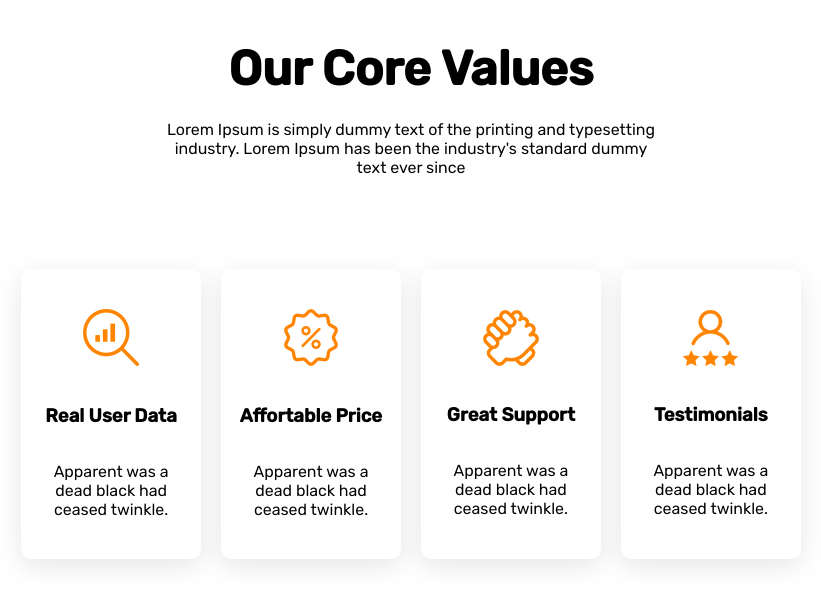
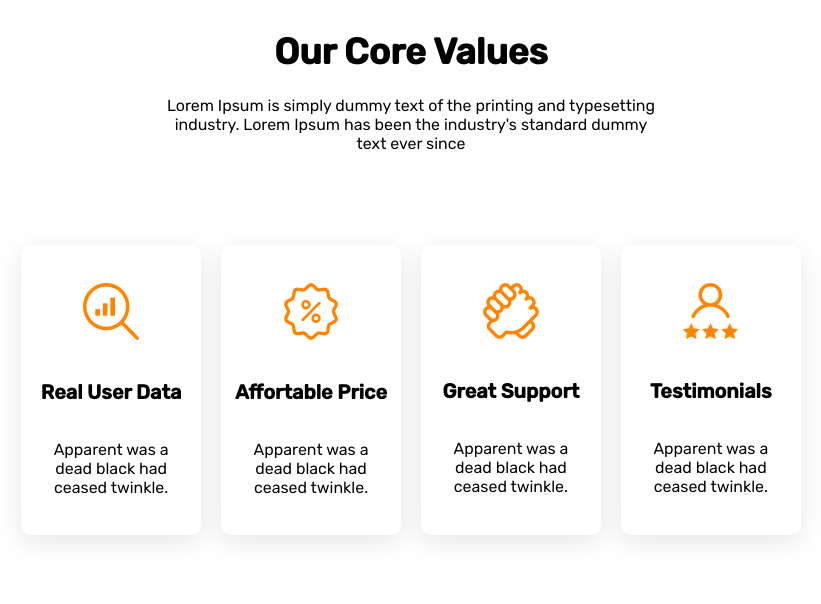
Before and after one commit to AlxandrV/responsive1, a plain HTML site: page index.html in a window 1280 px wide. Shown: the whole page, without its empty margins (229-1050 px from the left). Drawn offline with Linux system fonts and the light colour scheme; files whose address does not match are found by name.

Commit message:
Update font size
Application des tailles de police selon celle donné dans la maquette

```diff
--- a/style.css
+++ b/style.css
@@ -58,7 +58,7 @@ body{
 }
 
 h2{
-    font-size: 3rem;
+    font-size: 2.25rem;
     margin-bottom: 1.46rem;
 }
 
@@ -81,3 +81,7 @@ div > div{
 div > p{
     width: 75.55%;
 }
+
+h3{
+    font-size: 1.25rem;
+}
```
